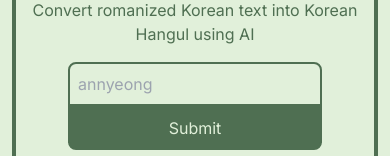
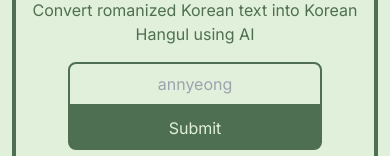
Before and after one commit to 33tm/Aengmusae, a Next.js app in the folder web/: page / in a window 390 px wide. Shown: the part 366-522 px from the top of the page. Built offline with nearby package versions, Linux system fonts and the light colour scheme.

Commit message:
center text

```diff
--- a/web/src/components/aengmusae.tsx
+++ b/web/src/components/aengmusae.tsx
@@ -33,7 +33,7 @@ export const Aengmusae = () => {
                     <form onSubmit={submit} className="flex flex-col md:flex-row m-auto">
                         <input
                             type="text"
-                            className="bg-background p-2 border-2 border-accent rounded-t-lg md:rounded-none md:rounded-l-lg focus:outline-none"
+                            className="bg-background p-2 border-2 border-accent text-center md:text-left rounded-t-lg md:rounded-none md:rounded-l-lg focus:outline-none"
                             placeholder="annyeong"
                             onChange={({ target }) => setInput(target.value)}
                         />
```
